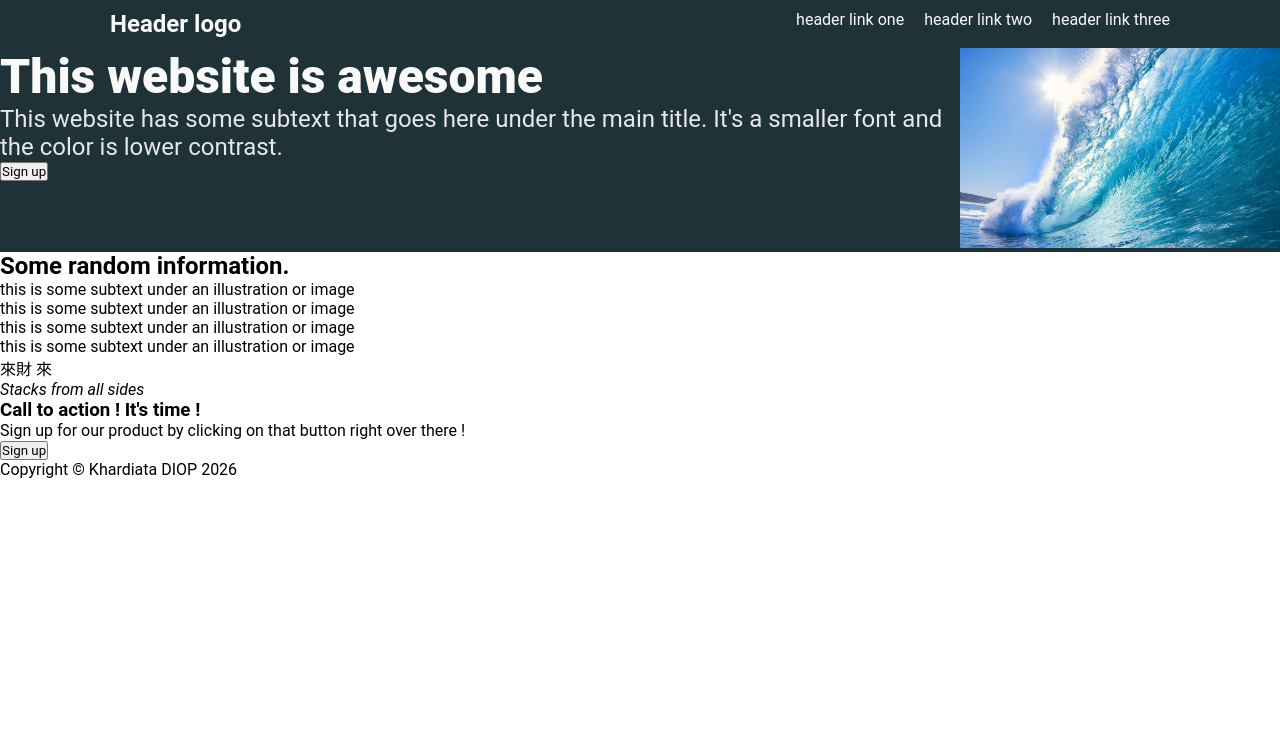
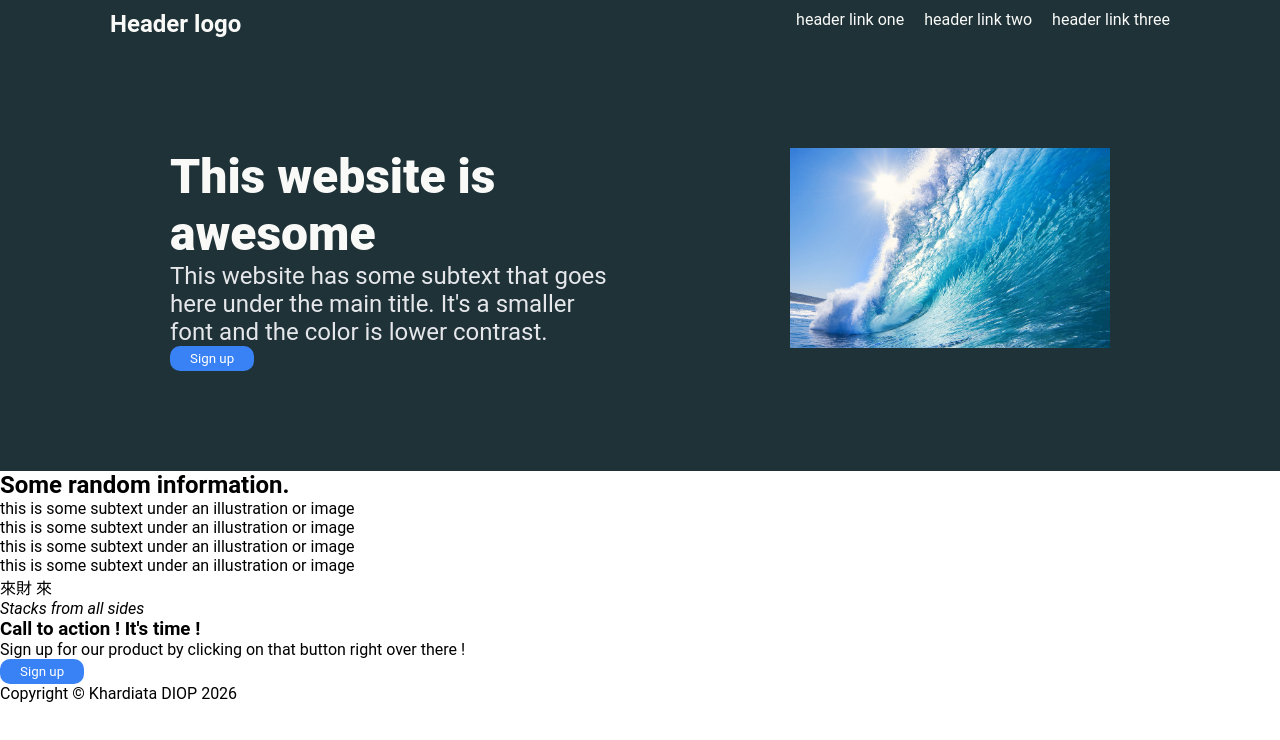
Before and after one commit to Khardiata-Diop/landing-page, a plain HTML site: page index.html in a window 1280 px wide. Drawn offline with Linux system fonts and the light colour scheme.

Commit message:
Add margin to image and max-width to header title and subtitle

```diff
--- a/assets/css/index.css
+++ b/assets/css/index.css
@@ -38,18 +38,32 @@ a{
     font-size: 48px;
     color: #F9FAF8;
     font-weight: 900;
+    max-width : 440px;
 }
 .subtitle{
     font-size:24px;
     color:#E5E7EB;
+    max-width : 440px;
 }
 .headerbody{
     display: flex;
+    padding:100px;
+    justify-content: space-around;
 }
 
 img{
     max-height: 200px;
+    margin-left: 40px;
 }
+
+button{
+    background-color: #3882F6 ;
+    color:white;
+    padding :5px 20px;
+    border: none;
+    border-radius: 10px;
+}
+
 /* BODY */
 
 
```
